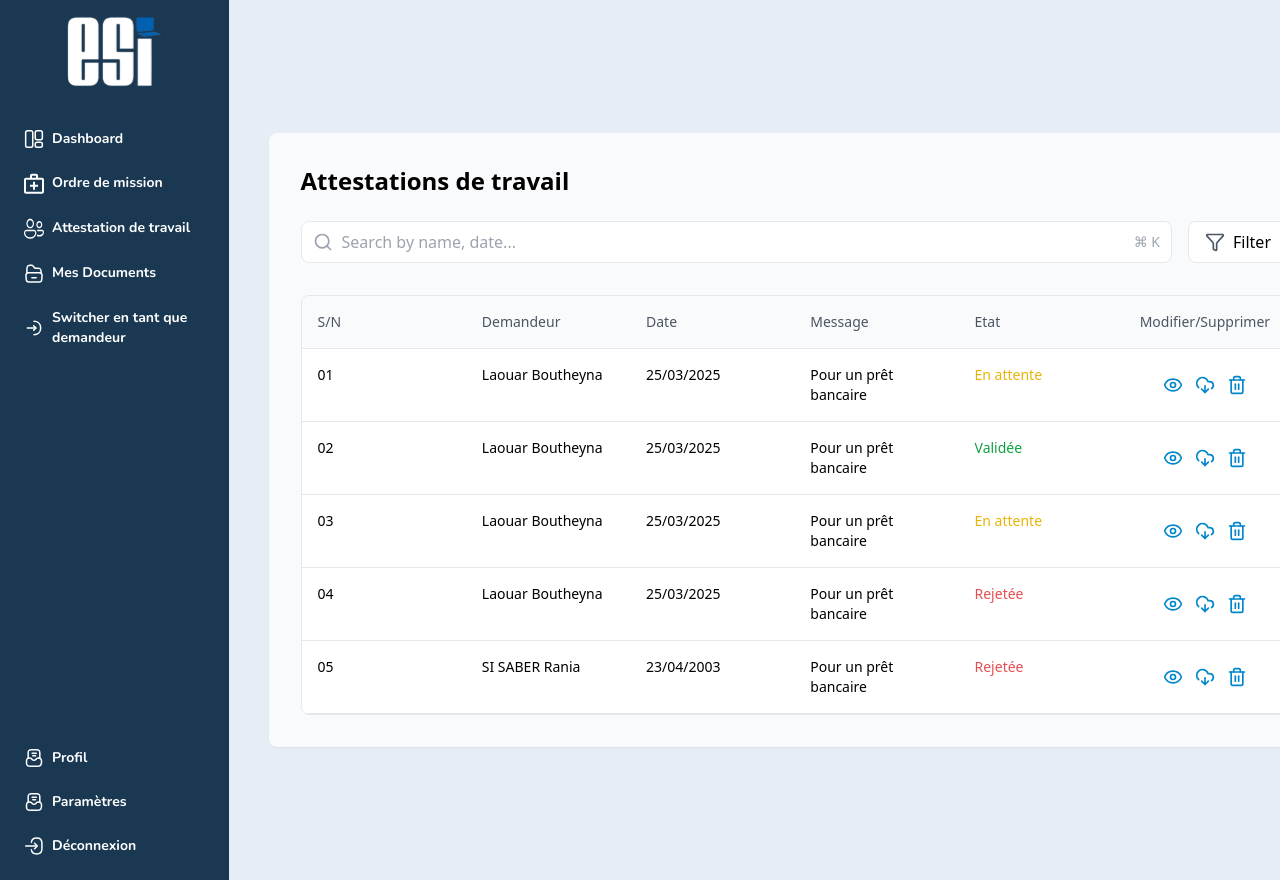
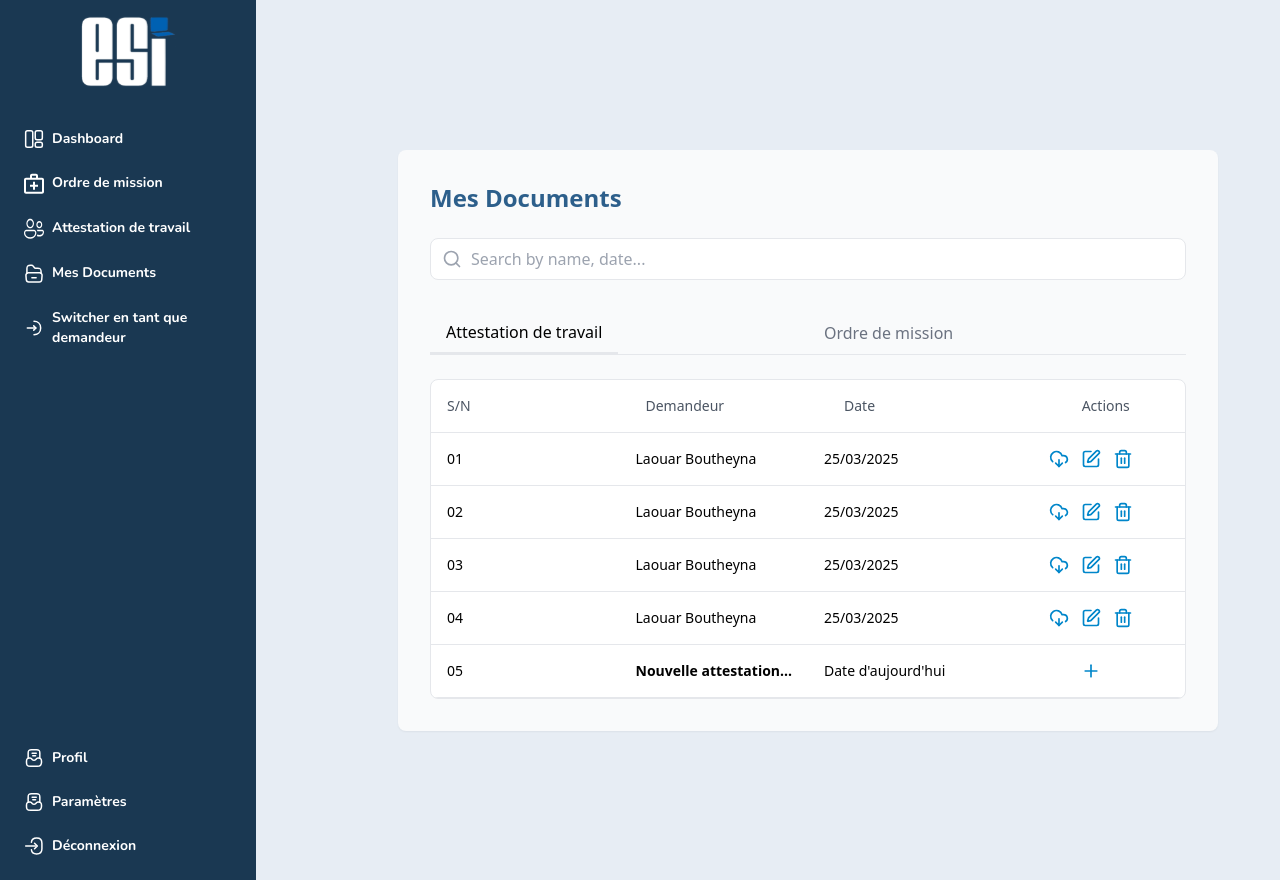
Before and after one commit to AminaTach/MPSI_-Gestion-des-demandes-d-attestations-de-travail-et-ordre-de-missions, a React (Create React App) app in the folder frontend/: page / in a window 1280 px wide. Shown: the top 880 px of the page. Built offline with nearby package versions, Linux system fonts and the light colour scheme; a web font is replaced by a local one.

Commit message:
Mes documents RH done

```diff
--- a/frontend/src/components/RH_docs.jsx
+++ b/frontend/src/components/RH_docs.jsx
@@ -1,83 +1,73 @@
 import { useState } from "react";
 import { useNavigate } from "react-router-dom";
-
-import { Search, Eye, CloudDownload, Trash2, Filter } from "lucide-react";
+import {
+  Search,
+  Edit,
+  Trash2,
+  Plus,
+  FileText,
+  CloudDownload,
+} from "lucide-react";
 
 export default function RH_docs() {
-  // État pour stocker les attestations (données statiques en exemple)
+  const navigate = useNavigate();
+  const [searchQuery, setSearchQuery] = useState("");
+  const [activeTab, setActiveTab] = useState("attestation");
+
   const [attestations, setAttestations] = useState([
+    { id: "01", demandeur: "Laouar Boutheyna", date: "25/03/2025" },
+    { id: "02", demandeur: "Laouar Boutheyna", date: "25/03/2025" },
+    { id: "03", demandeur: "Laouar Boutheyna", date: "25/03/2025" },
+    { id: "04", demandeur: "Laouar Boutheyna", date: "25/03/2025" },
+  ]);
+
+  const [ordresMission, setOrdresMission] = useState([
     {
       id: "01",
-      demandeur: "Laouar Boutheyna",
-      date: "25/03/2025",
-      message: "Pour un prêt bancaire",
-      etat: "En attente",
+      demandeur: "Dupont Jean",
+      date: "15/04/2025",
     },
     {
       id: "02",
-      demandeur: "Laouar Boutheyna",
-      date: "25/03/2025",
-      message: "Pour un prêt bancaire",
-      etat: "Validée",
+      demandeur: "Martin Sophie",
+      date: "18/04/2025",
     },
     {
       id: "03",
-      demandeur: "Laouar Boutheyna",
-      date: "25/03/2025",
-      message: "Pour un prêt bancaire",
-      etat: "En attente",
-    },
-    {
-      id: "04",
-      demandeur: "Laouar Boutheyna",
-      date: "25/03/2025",
-      message: "Pour un prêt bancaire",
-      etat: "Rejetée",
-    },
-    {
-      id: "05",
-      demandeur: "SI SABER Rania",
-      date: "23/04/2003",
-      message: "Pour un prêt bancaire",
-      etat: "Rejetée",
+      demandeur: "Bernard Alain",
+      date: "22/04/2025",
     },
   ]);
 
-  // État pour la recherche
-  const [searchQuery, setSearchQuery] = useState("");
+  const filteredAttestations = attestations.filter(
+    (att) =>
+      att.demandeur.toLowerCase().includes(searchQuery.toLowerCase()) ||
+      att.date.includes(searchQuery)
+  );
 
-  // Fonction pour obtenir la classe CSS correspondant à l'état
-  const getStatusClass = (etat) => {
-    switch (etat) {
-      case "En attente":
-        return "text-yellow-500";
-      case "Validée":
-        return "text-green";
-      case "Rejetée":
-        return "text-red";
-    }
+  const filteredOrdresMission = ordresMission.filter(
+    (ordre) =>
+      ordre.demandeur.toLowerCase().includes(searchQuery.toLowerCase()) ||
+      ordre.date.includes(searchQuery)
+  );
+
+  const handleAddNew = () => {
+    console.log(`Ajouter un nouveau ${activeTab}`);
   };
 
-  // Filtrer les attestations selon la recherche
-  const filteredAttestations = attestations.filter(
-    (attestation) =>
-      attestation.demandeur.toLowerCase().includes(searchQuery.toLowerCase()) ||
-      attestation.message.toLowerCase().includes(searchQuery.toLowerCase()) ||
-      attestation.date.includes(searchQuery)
-  );
-  const navigate = useNavigate();
+  const handleEdit = (id) => {
+    console.log(`Modifier ${activeTab} ${id}`);
+  };
 
-  const handleView = (id) => {
-    navigate(`/attestation/${id}`);
+  const handleDelete = (id) => {
+    console.log(`Supprimer ${activeTab} ${id}`);
   };
 
   return (
     <div className="bg-gray-50 p-8 rounded-lg shadow-sm max-w-6xl mx-auto">
-      <h1 className="text-2xl font-bold mb-6">Attestations de travail</h1>
+      <h1 className="text-2xl font-bold mb-6 text-[#2D5F8B]">Mes Documents</h1>
 
-      {/* Barre de recherche et filtres */}
-      <div className="flex items-center gap-4 mb-8">
-        <div className="relative flex-1">
+      <div className="relative mb-8">
         <div className="absolute inset-y-0 left-3 flex items-center pointer-events-none">
           <Search className="h-5 w-5 text-gray-400" />
         </div>
@@ -88,60 +78,148 @@ export default function RH_docs() {
           value={searchQuery}
           onChange={(e) => setSearchQuery(e.target.value)}
         />
-          <div className="absolute inset-y-0 right-3 flex items-center">
-            <span className="text-gray-400 text-sm">⌘ K</span>
+      </div>
+
+      <div className="flex border-b w-full justify-center items-center border-gray-200 mb-6">
+        <div className="w-1/2">
+          <button
+            className={`px-4 py-2 font-medium flex items-center gap-2 ${
+              activeTab === "attestation"
+                ? "text-blue-500 border-b-2 border-blue-500"
+                : "text-gray-500"
+            }`}
+            onClick={() => setActiveTab("attestation")}
+          >
+            Attestation de travail
+          </button>
+        </div>
+        <div className="w-1/2">
+          <button
+            className={`px-4 py-2 font-medium flex items-center gap-2 ${
+              activeTab === "mission"
+                ? "text-blue-500 border-b-2 border-blue-500"
+                : "text-gray-500"
+            }`}
+            onClick={() => setActiveTab("mission")}
+          >
+            Ordre de mission
+          </button>
         </div>
       </div>
 
-        <button className="flex items-center gap-2 px-4 py-2 bg-white border border-gray-200 rounded-lg hover:bg-gray-50">
-          <Filter className="h-5 w-5 text-gray-600" />
-          <span>Filter</span>
-        </button>
+      {activeTab === "attestation" ? (
+        <div className="bg-white rounded-lg border border-gray-200 overflow-hidden">
+          <div className="grid grid-cols-1 border-b border-gray-200 text-sm font-medium text-gray-600">
+            <div className="grid grid-cols-4 gap-10">
+              <div className="p-4 ">S/N</div>
+              <div className="p-4 ">Demandeur</div>
+              <div className="p-4 ">Date</div>
+              <div className="p-4 text-center">Actions</div>
+            </div>
           </div>
 
-      {/* Tableau des attestations */}
-      <div className="bg-white rounded-lg border border-gray-200 overflow-hidden">
-        {/* En-tête du tableau */}
-        <div className="grid grid-cols-6 border-b border-gray-200 bg-gray-50 text-sm font-medium text-gray-600">
-          <div className="p-4 w-16">S/N</div>
-          <div className="p-4">Demandeur</div>
-          <div className="p-4">Date</div>
-          <div className="p-4">Message</div>
-          <div className="p-4">Etat</div>
-          <div className="p-4 text-center">Modifier/Supprimer</div>
-        </div>
-
-        {/* Corps du tableau */}
           {filteredAttestations.map((attestation) => (
             <div
               key={attestation.id}
-            className="grid grid-cols-6 border-b border-gray-200 hover:bg-gray-50 text-sm"
+              className="grid grid-cols-4 border-b border-gray-200 hover:bg-gray-50 text-sm"
             >
-            <div className="p-4 w-16">{attestation.id}</div>
+              <div className="p-4">{attestation.id}</div>
               <div className="p-4">{attestation.demandeur}</div>
               <div className="p-4">{attestation.date}</div>
-            <div className="p-4">{attestation.message}</div>
-            <div className="p-4">
-              <span
-                className={`font-medium ${getStatusClass(attestation.etat)}`}
+              <div className="p-4 flex items-center justify-center space-x-3">
+                <button
+                  onClick={() => handleDelete(attestation.id)}
+                  className="text-blue-500 hover:text-blue-600"
                 >
-                {attestation.etat}
-              </span>
-            </div>
-            <div className="p-4 flex items-center justify-center space-x-3">
-              <button className="text-blue-500 hover:text-blue-600">
-                <Eye className="h-5 w-5" color="#0086CA" />
-              </button>
-              <button className="text-blue-500 hover:text-blue-600">
                   <CloudDownload className="h-5 w-5" color="#0086CA" />
                 </button>
-              <button className="text-blue-500 hover:text-blue-600">
+                <button
+                  onClick={() => handleEdit(attestation.id)}
+                  className="text-blue-500 hover:text-blue-600"
+                >
+                  <Edit className="h-5 w-5" color="#0086CA" />
+                </button>
+                <button
+                  onClick={() => handleDelete(attestation.id)}
+                  className="text-blue-500 hover:text-blue-600"
+                >
                   <Trash2 className="h-5 w-5" color="#0086CA" />
                 </button>
               </div>
             </div>
           ))}
+
+          <div className="grid grid-cols-4 border-b border-gray-200 hover:bg-gray-50 text-sm">
+            <div className="p-4">05</div>
+            <div className="p-4 font-semibold">Nouvelle attestation...</div>
+            <div className="p-4">Date d'aujourd'hui</div>
+            <div className="p-4 flex items-center justify-center">
+              <button
+                onClick={handleAddNew}
+                className="text-blue-500 hover:text-blue-600"
+              >
+                <Plus className="h-5 w-5" color="#0086CA" />
+              </button>
             </div>
+          </div>
+        </div>
+      ) : (
+        <div className="bg-white rounded-lg border border-gray-200 overflow-hidden">
+          <div className="grid grid-cols-1 border-b border-gray-200 bg-gray-50 text-sm font-medium text-gray-600">
+            <div className="grid grid-cols-5">
+              <div className="p-4 w-1/6">S/N</div>
+              <div className="p-4 w-1/4">Demandeur</div>
+              <div className="p-4 w-1/4">Date</div>
+              <div className="p-4 w-1/6 text-center">Actions</div>
+            </div>
+          </div>
+
+          {filteredOrdresMission.map((ordre) => (
+            <div
+              key={ordre.id}
+              className="grid grid-cols-4 border-b border-gray-200 hover:bg-gray-50 text-sm"
+            >
+              <div className="p-4">{ordre.id}</div>
+              <div className="p-4">{ordre.demandeur}</div>
+              <div className="p-4">{ordre.date}</div>
+              <div className="p-4 flex items-center justify-center space-x-3">
+                <button
+                  onClick={() => handleDelete(ordre.id)}
+                  className="text-blue-500 hover:text-blue-600"
+                >
+                  <CloudDownload className="h-5 w-5" color="#0086CA" />
+                </button>
+                <button
+                  onClick={() => handleEdit(ordre.id)}
+                  className="text-blue-500 hover:text-blue-600"
+                >
+                  <Edit className="h-5 w-5" color="#0086CA" />
+                </button>
+                <button
+                  onClick={() => handleDelete(ordre.id)}
+                  className="text-blue-500 hover:text-blue-600"
+                >
+                  <Trash2 className="h-5 w-5" color="#0086CA" />
+                </button>
+              </div>
+            </div>
+          ))}
+
+          <div className="grid grid-cols-4 border-b border-gray-200 hover:bg-gray-50 text-sm">
+            <div className="p-4">04</div>
+            <div className="p-4 font-semibold">Nouvel ordre de mis...</div>
+            <div className="p-4">Date d'aujourd'hui</div>
+            <div className="p-4 flex items-center justify-center">
+              <button
+                onClick={handleAddNew}
+                className="text-blue-500 hover:text-blue-600"
+              >
+                <Plus className="h-5 w-5" color="#0086CA" />
+              </button>
+            </div>
+          </div>
+        </div>
+      )}
     </div>
   );
 }
```
Lines whose indentation alone changed are shown as unchanged.
